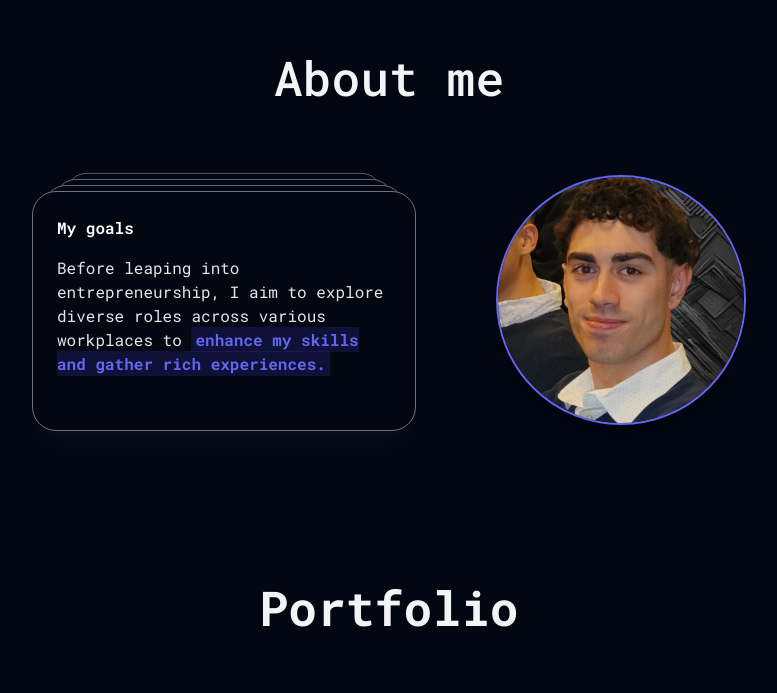
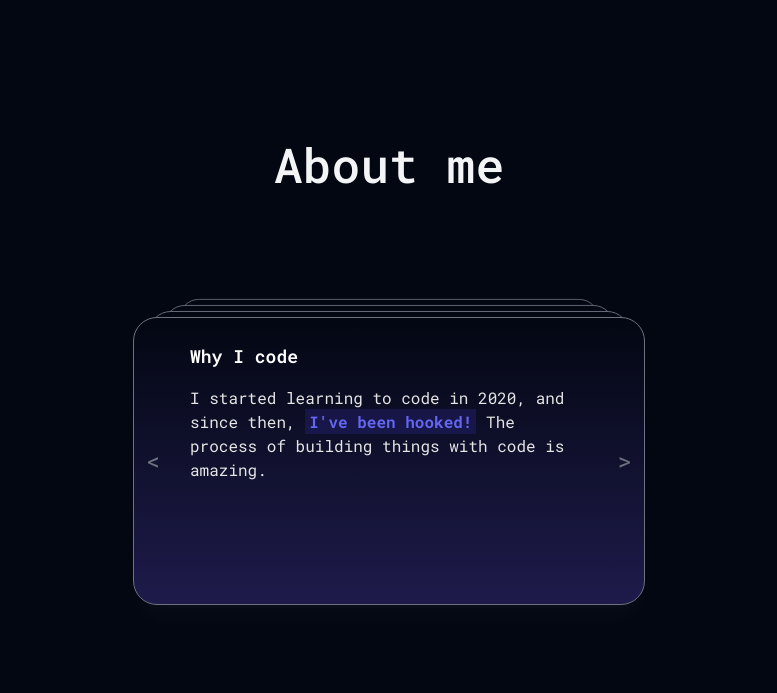
Before and after one commit to tmatteozzi/portfolio, a Next.js app: page / in a window 1280 px wide. Shown: the part 787-1480 px from the top of the page, without its empty margins (251-1028 px from the left). Built offline with nearby package versions, Linux system fonts and the light colour scheme.

Commit message:
About comp

```diff
--- /dev/null
+++ b/app/components/CardStack.tsx
@@ -0,0 +1,77 @@
+'use client';
+import { useState } from 'react';
+import { motion } from 'framer-motion';
+
+type Card = {
+  id: number;
+  name: string;
+  content: React.ReactNode;
+};
+
+export const CardStack = ({
+  items,
+  offset,
+  scaleFactor
+}: {
+  items: Card[];
+  offset?: number;
+  scaleFactor?: number;
+}) => {
+  const CARD_OFFSET = offset || 10;
+  const SCALE_FACTOR = scaleFactor || 0.06;
+  const [cards, setCards] = useState<Card[]>(items);
+
+  const handleNext = () => {
+    setCards((prevCards: Card[]) => {
+      const newArray = [...prevCards];
+      newArray.unshift(newArray.pop()!);
+      return newArray;
+    });
+  };
+
+  const handlePrev = () => {
+    setCards((prevCards: Card[]) => {
+      const newArray = [...prevCards];
+      newArray.push(newArray.shift()!);
+      return newArray;
+    });
+  };
+
+  return (
+    <div className="relative flex justify-center items-center w-full h-full">
+      {cards.map((card, index) => (
+        <motion.div
+          key={card.id}
+          className="absolute bg-gradient-to-b from-gray-950 to-indigo-950 h-72 w-[40vw] rounded-3xl p-6 shadow-xl border border-gray-500 shadow-white/[0.025] flex flex-col justify-top"
+          style={{
+            transformOrigin: 'top center'
+          }}
+          animate={{
+            top: index * -CARD_OFFSET,
+            scale: 1 - index * SCALE_FACTOR,
+            zIndex: cards.length - index
+          }}
+        >
+          <button
+            onClick={handlePrev}
+            className="absolute left-3 top-1/2 transform -translate-y-1/2 text-gray-500 hover:text-gray-100 text-2xl"
+          >
+            {'<'}
+          </button>
+          <button
+            onClick={handleNext}
+            className="absolute right-3 top-1/2 transform -translate-y-1/2 text-gray-500 hover:text-gray-100 text-2xl"
+          >
+            {'>'}
+          </button>
+          <div className="px-8">
+            <p className="font-semibold text-lg text-white">{card.name}</p>
+            <div className="mt-4 font-normal text-neutral-200">
+              {card.content}
+            </div>
+          </div>
+        </motion.div>
+      ))}
+    </div>
+  );
+};
--- /dev/null
+++ b/app/components/Highlight.tsx
@@ -0,0 +1,21 @@
+'use client';
+import { cn } from '@/app/utils/cn';
+
+export const Highlight = ({
+  children,
+  className
+}: {
+  children: React.ReactNode;
+  className?: string;
+}) => {
+  return (
+    <span
+      className={cn(
+        'font-bold bg-indigo-700/[0.2] text-indigo-500 px-1 py-0.5',
+        className
+      )}
+    >
+      {children}
+    </span>
+  );
+};
--- a/app/components/ui/card-stack.tsx
+++ /dev/null
@@ -1,85 +0,0 @@
-'use client';
-import { useEffect, useState } from 'react';
-import { motion } from 'framer-motion';
-import { cn } from '@/app/utils/cn';
-
-let interval: any;
-
-type Card = {
-  id: number;
-  name: string;
-  content: React.ReactNode;
-};
-
-export const CardStack = ({
-  items,
-  offset,
-  scaleFactor
-}: {
-  items: Card[];
-  offset?: number;
-  scaleFactor?: number;
-}) => {
-  const CARD_OFFSET = offset || 10;
-  const SCALE_FACTOR = scaleFactor || 0.06;
-  const [cards, setCards] = useState<Card[]>(items);
-
-  useEffect(() => {
-    startFlipping();
-
-    return () => clearInterval(interval);
-  }, []);
-  const startFlipping = () => {
-    interval = setInterval(() => {
-      setCards((prevCards: Card[]) => {
-        const newArray = [...prevCards]; // create a copy of the array
-        newArray.unshift(newArray.pop()!); // move the last element to the front
-        return newArray;
-      });
-    }, 5000);
-  };
-
-  return (
-    <div className="relative  h-60 w-60 md:h-60 md:w-96">
-      {cards.map((card, index) => {
-        return (
-          <motion.div
-            key={card.id}
-            className="absolute bg-gray-950 h-60 w-96 rounded-3xl p-6 shadow-xl border border-gray-500  shadow-white/[0.025] flex flex-col justify-top"
-            style={{
-              transformOrigin: 'top center'
-            }}
-            animate={{
-              top: index * -CARD_OFFSET,
-              scale: 1 - index * SCALE_FACTOR, // decrease scale for cards that are behind
-              zIndex: cards.length - index //  decrease z-index for the cards that are behind
-            }}
-          >
-            <p className=" font-semibold text-white">{card.name}</p>
-            <div className="mt-4 font-normal text-neutral-200">
-              {card.content}
-            </div>
-          </motion.div>
-        );
-      })}
-    </div>
-  );
-};
-export const Highlight = ({
-  children,
-  className
-}: {
-  children: React.ReactNode;
-  className?: string;
-}) => {
-  return (
-    <span
-      className={cn(
-        'font-bold bg-indigo-700/[0.2] text-indigo-500 px-1 py-0.5',
-        className
-      )}
-    >
-      {children}
-    </span>
-  );
-};
--- a/app/page.tsx
+++ b/app/page.tsx
@@ -7,7 +7,7 @@ import Portfolio from './pages/Portfolio';
 import TechStack from './pages/TechStack';
 import ExperienceList from './pages/Experience/ExperienceList';
 
-import { Highlight } from './components/ui/card-stack';
+import { Highlight } from './components/Highlight';
 
 // LAYOUT
 import { FaGithub, FaLinkedin } from 'react-icons/fa';
--- a/app/pages/About.tsx
+++ b/app/pages/About.tsx
@@ -1,9 +1,7 @@
-import Image from 'next/image';
-import { CardStack } from '../components/ui/card-stack';
+import { CardStack } from '../components/CardStack';
 
 interface AboutProps {
   content: {
-    image: string;
     items: {
       id: number;
       name: string;
@@ -13,28 +11,17 @@ interface AboutProps {
 }
 
 export default function About({ content }: AboutProps) {
-  const { image, items } = content;
+  const { items } = content;
   return (
     <section
       id="about"
-      className="flex flex-col items-center pt-8 pb-16 py-4 bg-gray-950"
+      className="flex flex-col items-center py-32 bg-gray-950 min-h-[69vw]"
     >
-      <h1 className="text-5xl font-medium text-gray-100 max-w-4xl leading-relaxed lg:leading-snug mb-16 text-center lg:text-left">
+      <h1 className="text-5xl text-center font-medium text-gray-100 ">
         About me
       </h1>
-      <div className="flex flex-col lg:flex-row items-center lg:items-start space-y-16 lg:space-y-0 lg:space-x-20">
-        <div className="mt-4">
-          <CardStack offset={6} items={items} />
-        </div>
-        <div className="relative">
-          <Image
-            src={image}
-            alt="Tomás Matteozzi"
-            height={250}
-            width={250}
-            className="border-2 rounded-full transition-transform duration-800 hover:scale-105 border-indigo-500 hover:border-purple-500 shadow-xl hover:shadow-black/[0.15] shadow-black/[0.1]"
-          />
-        </div>
+      <div className="flex flex-col items-center justify-center w-full my-32">
+        <CardStack offset={6} items={items} />
       </div>
     </section>
   );
```
